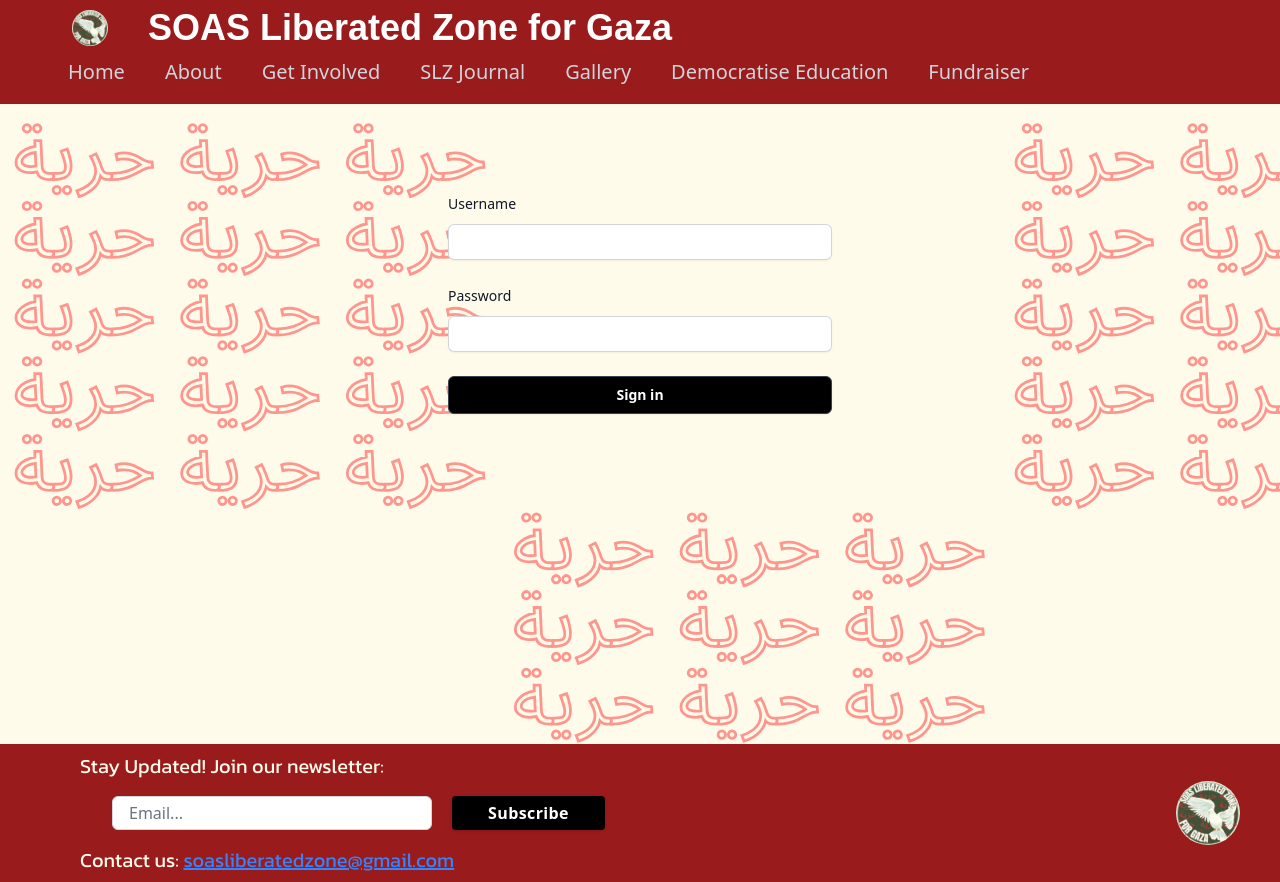
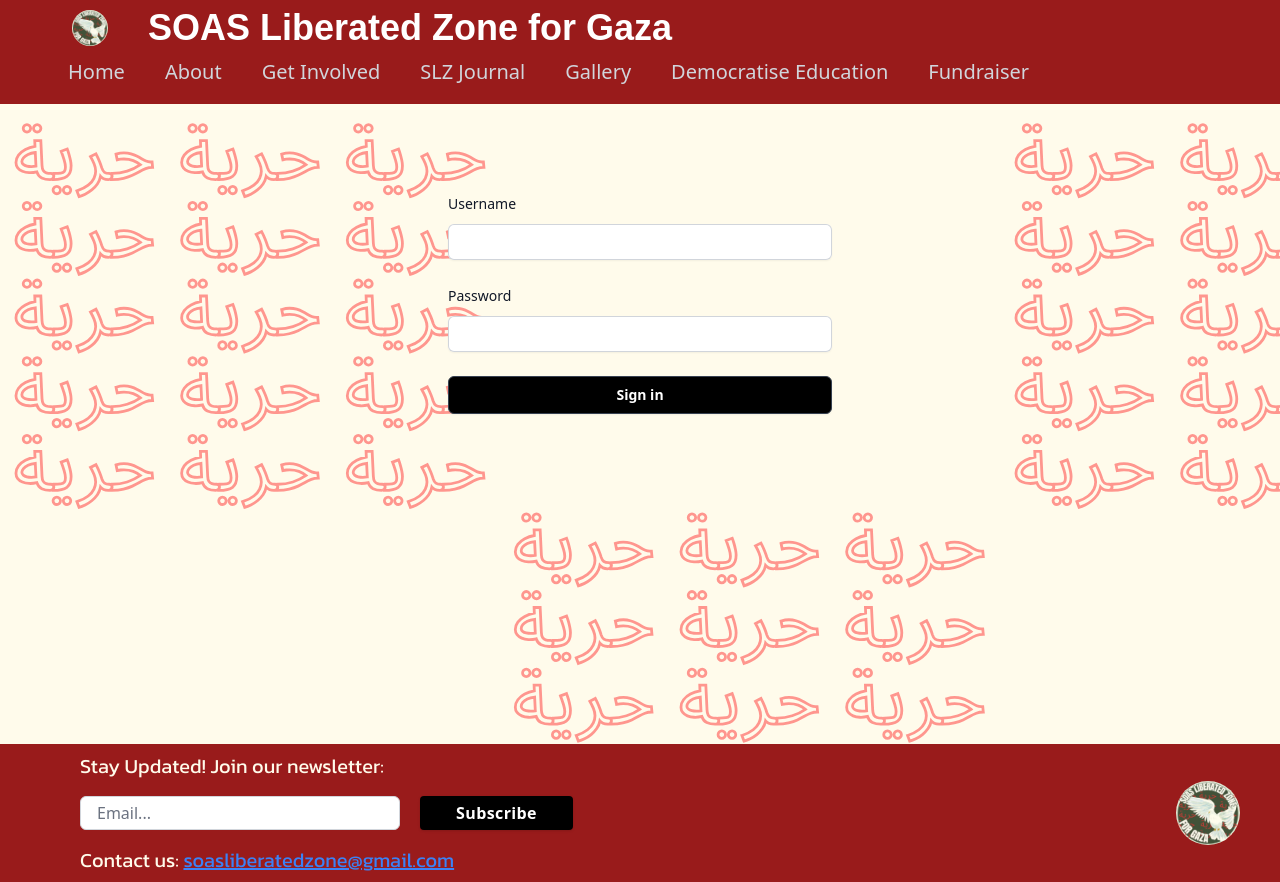
Before and after one commit to adilkhan49/soas-liberated-zone, a React (Vite) app in the folder frontend/: page /login in a window 1280 px wide. Built offline with nearby package versions, Linux system fonts and the light colour scheme; a web font is replaced by a local one.

Commit message:
remove subscribe px

```diff
--- a/frontend/src/components/SubscribeForm.jsx
+++ b/frontend/src/components/SubscribeForm.jsx
@@ -44,7 +44,7 @@ function Subscribe() {
       <form onSubmit={handleSubmit}>
 
         <div class="flex justify-center">
-            <div class="max-w-2xl px-3 rounded-2xl md:px-8 ">
+            <div class="max-w-2xl px-3 rounded-2xl md:px-0 ">
                 <div class="my-4 flex gap-2 justify-evenly">
                     <input class=" block w-full px-4 py-1 text-gray-800 placeholder-gray-500 bg-white border border-gray-300 rounded-md appearance-none sm:max-w-xs focus:outline-none focus:ring focus:ring-blue-50 focus:border-blue-300"
                     type='email'
```
